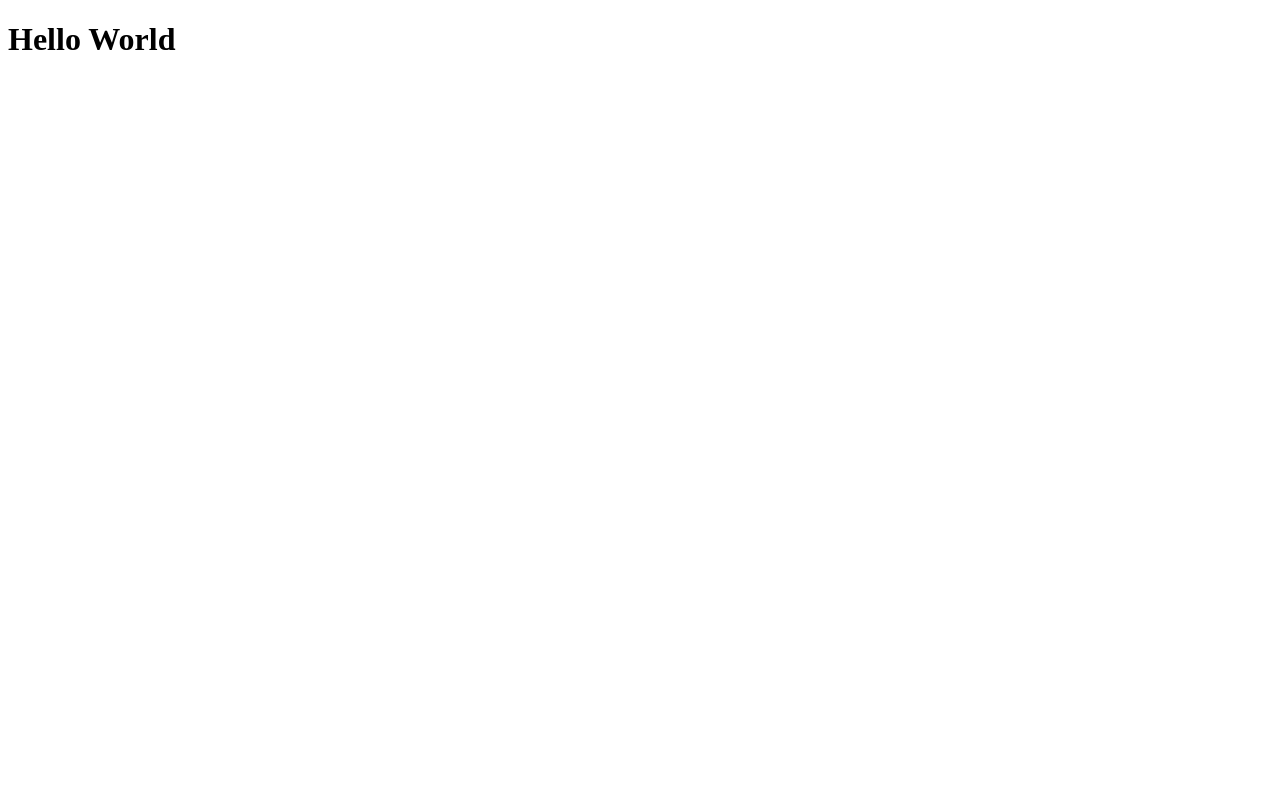
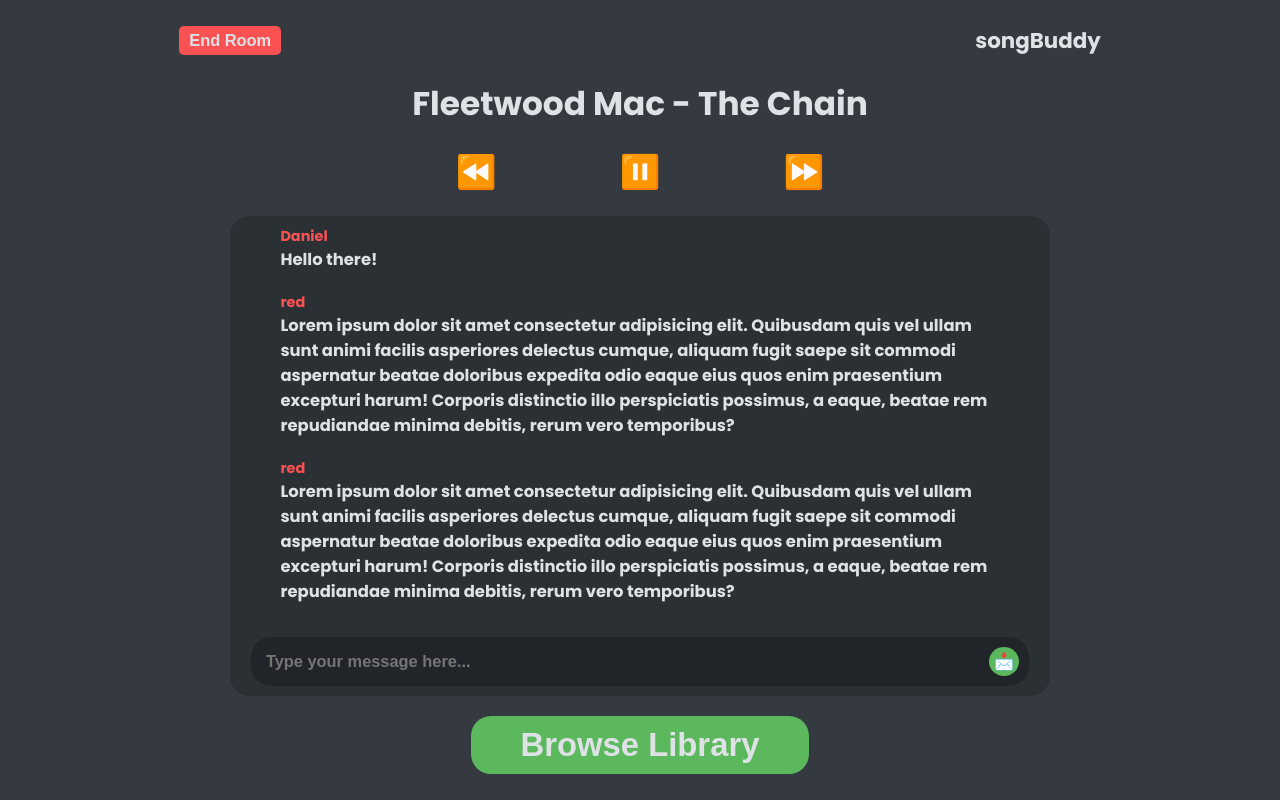
Before and after one commit to AmlanJSarmah/songRoom, a React (Vite) app in the folder songRoomUi/: page /room in a window 1280 px wide. Built offline with nearby package versions, Linux system fonts and the light colour scheme.

Commit message:
Arranged in compoent structure

```diff
--- a/songRoomUi/index.html
+++ b/songRoomUi/index.html
@@ -5,6 +5,17 @@
     <link rel="icon" type="image/svg+xml" href="/vite.svg" />
     <meta name="viewport" content="width=device-width, initial-scale=1.0" />
     <title>songRoom</title>
+    <!-- Fonts -->
+    <link rel="preconnect" href="https://fonts.googleapis.com" />
+    <link rel="preconnect" href="https://fonts.gstatic.com" crossorigin />
+    <link
+      href="https://fonts.googleapis.com/css2?family=Poppins:wght@400;700&display=swap"
+      rel="stylesheet"
+    />
+    <!-- Styles -->
+    <link rel="stylesheet" href="./public/styles/styles.css" />
+    <link rel="stylesheet" href="./public/styles/main.css" />
+    <link rel="stylesheet" href="./public/styles/landing.css" />
   </head>
   <body>
     <div id="root"></div>
--- a/songRoomUi/package.json
+++ b/songRoomUi/package.json
@@ -11,7 +11,8 @@
   },
   "dependencies": {
     "react": "^19.1.1",
-    "react-dom": "^19.1.1"
+    "react-dom": "^19.1.1",
+    "react-router-dom": "^7.8.0"
   },
   "devDependencies": {
     "@types/react": "^19.1.9",
--- /dev/null
+++ b/songRoomUi/public/styles/landing.css
@@ -0,0 +1,45 @@
+main {
+  min-height: 60vh;
+  display: flex;
+  flex-direction: column;
+  width: 80%;
+  margin: auto;
+  align-items: center;
+  justify-content: center;
+  user-select: none;
+}
+
+#title {
+  font-size: var(--size-title);
+  font-weight: 700;
+  color: var(--text-primary);
+  margin-bottom: 5rem;
+}
+
+.btn-container {
+  display: flex;
+  flex-direction: column;
+  align-items: center;
+  gap: 1rem;
+  width: 100%;
+}
+
+.btn-land {
+  width: 40%;
+}
+
+@media screen and (max-width: 500px) {
+  #title {
+    font-size: 3rem;
+  }
+
+  .btn-land {
+    width: 80%;
+  }
+}
+
+@media screen and (max-width: 500px) {
+  .btn-land {
+    width: 60%;
+  }
+}
--- /dev/null
+++ b/songRoomUi/public/styles/main.css
@@ -0,0 +1,110 @@
+main {
+  min-height: 90vh;
+  display: flex;
+  flex-direction: column;
+  width: 80%;
+  margin: auto;
+  align-items: center;
+}
+
+/* Song & Song control */
+.song {
+  width: 60%;
+  text-align: center;
+}
+
+ul {
+  margin: 2rem 0rem;
+  list-style: none;
+  font-size: var(--size-heading);
+  display: flex;
+  justify-content: space-evenly;
+  user-select: none;
+  cursor: pointer;
+}
+
+/* Chat area */
+
+.chat {
+  width: 80%;
+  height: 60vh;
+  background-color: var(--bg-secondary);
+  border-radius: 2rem;
+  position: relative;
+}
+
+form {
+  position: absolute;
+  bottom: 0;
+  left: 0;
+  right: 0;
+  display: flex;
+  justify-content: space-between;
+  align-items: center;
+  padding: 1rem;
+  background-color: var(--bg-textbox);
+  width: 95%;
+  border-radius: 2rem;
+  margin: 1rem auto;
+}
+
+form input {
+  width: 100%;
+  padding: 0.5rem;
+  border: none;
+  font-size: var(--size-content);
+  background-color: transparent;
+  color: var(--text-muted);
+  font-weight: 700;
+}
+
+form button {
+  background-color: var(--green);
+  padding: 0.5rem;
+  border-radius: 100%;
+  cursor: pointer;
+  font-weight: 700;
+  font-size: var(--size-content);
+  outline: none;
+  border: none;
+  user-select: none;
+}
+
+form input:focus {
+  outline: none;
+  font-weight: 700;
+  color: var(--text-primary);
+}
+
+.chat-window {
+  height: 85%;
+  overflow-y: scroll;
+  display: flex;
+  flex-direction: column;
+  justify-content: flex-start;
+}
+
+.message {
+  margin: 1rem 5rem;
+  overflow-wrap: break-word;
+}
+
+/* Media Queries */
+
+@media screen and (max-width: 1000px) {
+  main {
+    width: 90%;
+  }
+  .song {
+    width: 100%;
+  }
+  .chat {
+    width: 100%;
+  }
+}
+
+@media screen and (max-width: 500px) {
+  .message {
+    margin: 1rem 3rem;
+  }
+}
--- /dev/null
+++ b/songRoomUi/public/styles/styles.css
@@ -0,0 +1,117 @@
+/* ----------------------------------- */
+/* GLOBAL STYLES */
+* {
+  margin: 0;
+  padding: 0;
+  box-sizing: border-box;
+}
+
+html {
+  font-size: 62.5%;
+  /* Colors */
+  --bg-primary: #343a40;
+  --bg-secondary: #2b3035;
+  --bg-textbox: #212529;
+  --text-primary: #dee2e6;
+  --text-muted: #adb5bd;
+  --green: #5cb85c;
+  --red: #fa5252;
+  /* Sizes */
+  --size-nav: calc(1.5rem + 0.5vw);
+  --size-content: calc(1rem + 0.5vw);
+  --size-heading: calc(2rem + 1vw);
+  --size-small: calc(0.8rem + 0.5vw);
+  --size-title: calc(4rem + 1vw);
+}
+
+body {
+  font-family: "Poppins", sans-serif;
+  background-color: var(--bg-primary);
+  font-weight: 700;
+  color: var(--text-primary);
+}
+
+.btn {
+  background-color: var(--green);
+  color: var(--text-primary);
+  border: none;
+  padding: 1rem 5rem;
+  border-radius: 2rem;
+  cursor: pointer;
+  font-weight: 700;
+  font-size: var(--size-heading);
+  margin-top: 2rem;
+  user-select: none;
+}
+
+.btn-exit {
+  user-select: none;
+  background-color: var(--red);
+  color: var(--text-primary);
+  border: none;
+  padding: 0.5rem 1rem;
+  border-radius: 0.5rem;
+  cursor: pointer;
+  font-weight: 700;
+  font-size: var(--size-content);
+}
+
+h1 {
+  font-size: var(--size-heading);
+  font-weight: 700;
+  color: var(--text-primary);
+}
+
+h2 {
+  font-size: var(--size-content);
+  font-weight: 700;
+  color: var(--text-primary);
+}
+
+h3 {
+  font-size: var(--size-small);
+  font-weight: 700;
+  color: var(--red);
+}
+
+/* ----------------------------------- */
+/* MAKING SCROLL BARS TRASPARENT */
+/* For Webkit-based browsers (Chrome, Safari, Opera) */
+::-webkit-scrollbar-track {
+  background: transparent;
+}
+
+/* For Firefox */
+:root {
+  scrollbar-color: var(--bg-secondary) transparent;
+}
+
+/* ----------------------------------- */
+/* NAV BAR */
+nav {
+  display: flex;
+  justify-content: space-between;
+  width: 90%;
+  margin: auto;
+  min-height: 10vh;
+  align-items: center;
+}
+
+nav h2 {
+  font-size: var(--size-nav);
+  font-weight: 700;
+  color: var(--text-primary);
+  user-select: none;
+}
+
+/* ----------------------------------- */
+/* MEDIA QUERIES */
+/* Font size shouldn't increse after this */
+@media screen and (min-width: 2000px) {
+  html {
+    --size-nav: 5rem;
+    --size-content: 3rem;
+    --size-heading: 6rem;
+    --size-title: 8rem;
+  }
+}
--- a/songRoomUi/src/App.jsx
+++ b/songRoomUi/src/App.jsx
@@ -1,5 +1,16 @@
+import { BrowserRouter, Routes, Route } from "react-router-dom";
+import { Home } from "./pages/Home";
+import { Room } from "./pages/Room";
+
 function App() {
-  return <h1>Hello World</h1>;
+  return (
+    <BrowserRouter>
+      <Routes>
+        <Route path="/" element={<Home />}></Route>
+        <Route path="/room" element={<Room />}></Route>
+      </Routes>
+    </BrowserRouter>
+  );
 }
 
 export default App;
--- /dev/null
+++ b/songRoomUi/src/components/Chat.jsx
@@ -0,0 +1,53 @@
+export function Chat() {
+  return (
+    <div class="chat">
+      {/* <!-- Message form --> */}
+      <form>
+        <input type="text" placeholder="Type your message here..." />
+        <button type="submit">📩</button>
+      </form>
+      {/* <!-- Chat --> */}
+      <section class="chat-window">
+        {/* <!-- Individual message go here --> */}
+        <div class="message">
+          <h3>Daniel</h3>
+          <h2>Hello there!</h2>
+        </div>
+        <div class="message">
+          <h3>red</h3>
+          <h2>
+            Lorem ipsum dolor sit amet consectetur adipisicing elit. Quibusdam
+            quis vel ullam sunt animi facilis asperiores delectus cumque,
+            aliquam fugit saepe sit commodi aspernatur beatae doloribus expedita
+            odio eaque eius quos enim praesentium excepturi harum! Corporis
+            distinctio illo perspiciatis possimus, a eaque, beatae rem
+            repudiandae minima debitis, rerum vero temporibus?
+          </h2>
+        </div>
+        <div class="message">
+          <h3>red</h3>
+          <h2>
+            Lorem ipsum dolor sit amet consectetur adipisicing elit. Quibusdam
+            quis vel ullam sunt animi facilis asperiores delectus cumque,
+            aliquam fugit saepe sit commodi aspernatur beatae doloribus expedita
+            odio eaque eius quos enim praesentium excepturi harum! Corporis
+            distinctio illo perspiciatis possimus, a eaque, beatae rem
+            repudiandae minima debitis, rerum vero temporibus?
+          </h2>
+        </div>
+        <div class="message">
+          <h3>red</h3>
+          <h2>
+            Lorem ipsum dolor sit amet consectetur adipisicing elit. Quibusdam
+            quis vel ullam sunt animi facilis asperiores delectus cumque,
+            aliquam fugit saepe sit commodi aspernatur beatae doloribus expedita
+            odio eaque eius quos enim praesentium excepturi harum! Corporis
+            distinctio illo perspiciatis possimus, a eaque, beatae rem
+            repudiandae minima debitis, rerum vero temporibus?
+          </h2>
+        </div>
+        {/* <!-- Chat end here --> */}
+      </section>
+    </div>
+  );
+}
--- /dev/null
+++ b/songRoomUi/src/components/Landing.jsx
@@ -0,0 +1,12 @@
+export function Landing() {
+  return (
+    <main>
+      <h1 id="title">Song Buddy</h1>
+      <div class="btn-container">
+        <button class="btn btn-land">Join Room</button>
+        <button class="btn btn-land">Create Room</button>
+        <button class="btn btn-land">Add Song to Library</button>
+      </div>
+    </main>
+  );
+}
--- /dev/null
+++ b/songRoomUi/src/components/Nav.jsx
@@ -0,0 +1,10 @@
+export function Nav() {
+  return (
+    <nav>
+      {/* <!-- Appears only when we are in a room --> */}
+      <button class="btn-exit">End Room</button>
+      {/* <!-- Appears always --> */}
+      <h2>songBuddy</h2>
+    </nav>
+  );
+}
--- /dev/null
+++ b/songRoomUi/src/components/Song.jsx
@@ -0,0 +1,12 @@
+export function Song() {
+  return (
+    <div class="song">
+      <h1>Fleetwood Mac - The Chain</h1>
+      <ul>
+        <li>⏪</li>
+        <li>⏸️</li>
+        <li>⏩</li>
+      </ul>
+    </div>
+  );
+}
--- /dev/null
+++ b/songRoomUi/src/pages/Home.jsx
@@ -0,0 +1,11 @@
+import { Nav } from "../components/Nav";
+import { Landing } from "../components/Landing";
+
+export function Home() {
+  return (
+    <>
+      <Nav />
+      <Landing />
+    </>
+  );
+}
--- /dev/null
+++ b/songRoomUi/src/pages/Room.jsx
@@ -0,0 +1,14 @@
+import { Song } from "../components/Song";
+import { Nav } from "../components/Nav";
+import { Chat } from "../components/Chat";
+
+export function Room() {
+  return (
+    <main>
+      <Nav />
+      <Song />
+      <Chat />
+      <button class="btn">Browse Library</button>
+    </main>
+  );
+}
```
Also changed, not shown: 1 other file (tests, documents, lock files or other folders).
